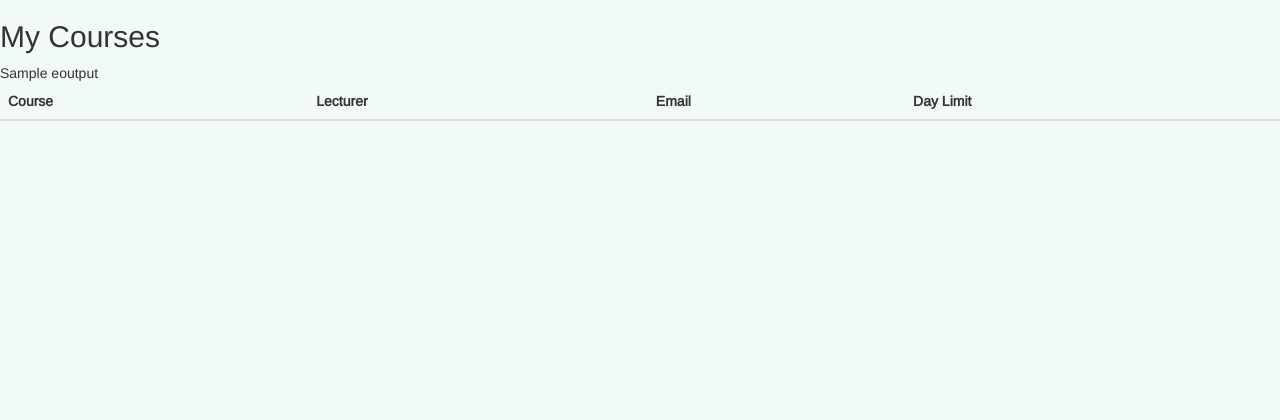
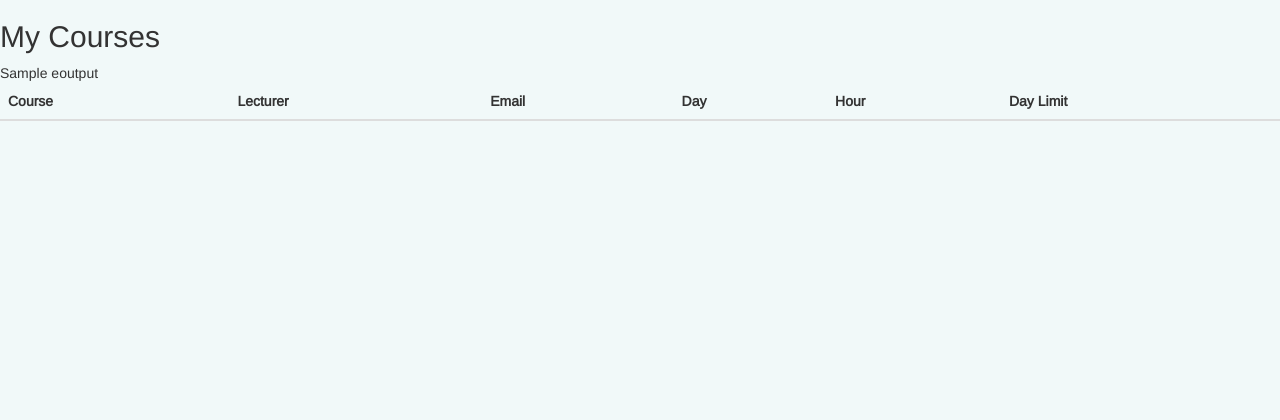
Before and after one commit to al-sade/rollcall, a PHP site: template views/student-courses.php in a window 1280 px wide. Shown: the top 420 px of the page. Run offline with PHP 8.4, Linux system fonts and the light colour scheme; the template is opened without the code that fills it: most values are stand-ins (such as "Sample title", 1, 10 or a date in 2020); data that the repository does not hold is empty; some libraries are stand-ins or nearby versions.

Commit message:
minor change

```diff
--- a/views/student-courses.php
+++ b/views/student-courses.php
@@ -6,6 +6,8 @@ $output .=  '<tr>';
 $output .=  '<th>Course</th>';
 $output .=  '<th>Lecturer</th>';
 $output .=  '<th>Email</th>';
+$output .=  '<th>Day</th>';
+$output .=  '<th>Hour</th>';
 $output .=  '<th>Day Limit</th>';
 $output .=  '</tr>';
 $output .=  '</thead>';
@@ -18,7 +20,9 @@ echo $output;
       $row = '<tr>';
       $row .= '<td><a href="course.php?cid='.$course["course_id"].'">'.$course["course_name"].'</a></td>';
       $row .= '<td>'.$course["first_name"]." ".$course["last_name"].'</td>';
-      $row .= '<td>'.$course["email"].'</td>';
+      $row .= '<td><a href="mailto:'.$course["email"].'">'.$course["email"].'</a></td>';
+      $row .= '<td>'.$auth_user->getDay($course["day_of_week"]).'</td>';
+      $row .= '<td>'.$course["start"].' - '.$course["end"].'</td>';
       $row .= '<td>'.$course["day_limit"].'</td>';
       $row .= '<tr>';
       echo $row;
```
